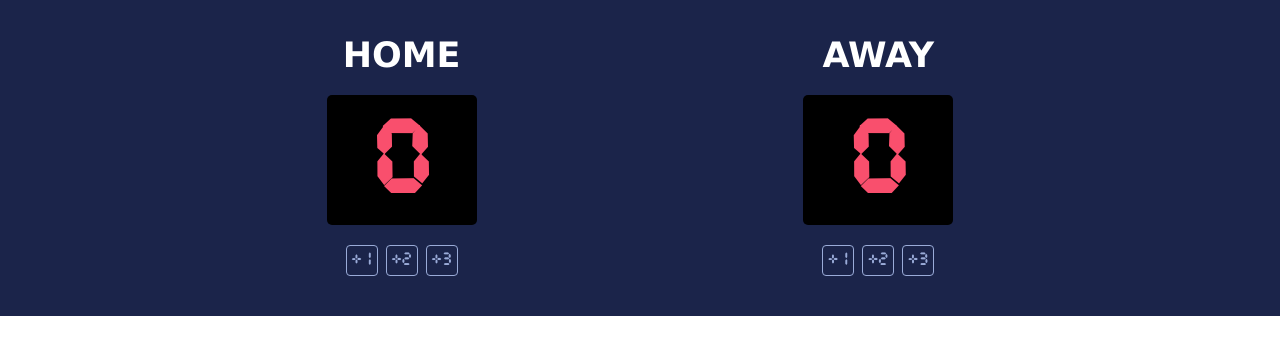
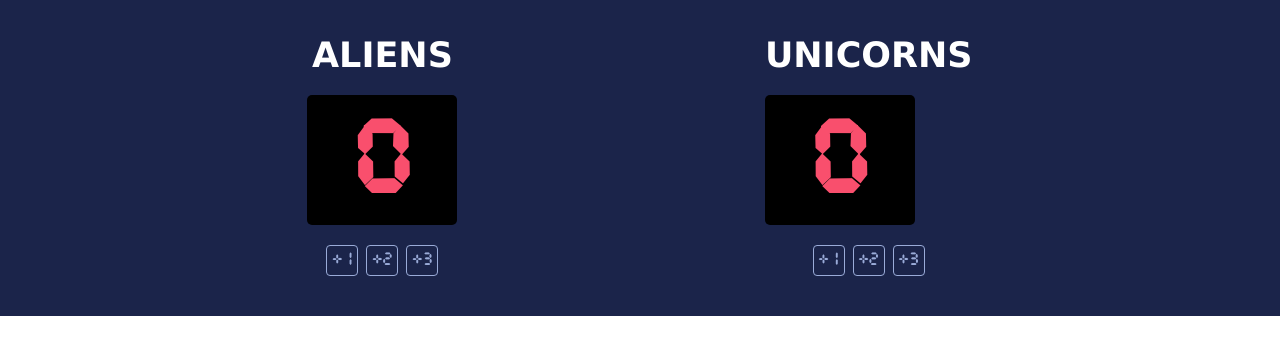
Before and after one commit to AngieRossouw/Basketball-scoreboard, a plain HTML site: page index.html in a window 1280 px wide. Drawn offline with nearby package versions, Linux system fonts and the light colour scheme.

Commit message:
Update headers

```diff
--- a/index.html
+++ b/index.html
@@ -5,7 +5,7 @@
     <body>
         <div class="container">
             <div class="column">
-                <h3>HOME</h3>
+                <h3>ALIENS</h3>
                 <h2 id="home-score">0</h2>
                 <div>
                     <button id="home-score-btn-1" onClick="increaseHomeScoreOne()">+1</button>
@@ -14,7 +14,7 @@
                 </div>
             </div>
             <div class="column">
-                <h3>AWAY</h3>
+                <h3>UNICORNS</h3>
                 <h2 id="guest-score">0</h2>
                 <div>
                     <button id="guest-score-btn-1" onClick="increaseGuestScoreOne()">+1</button>
```
